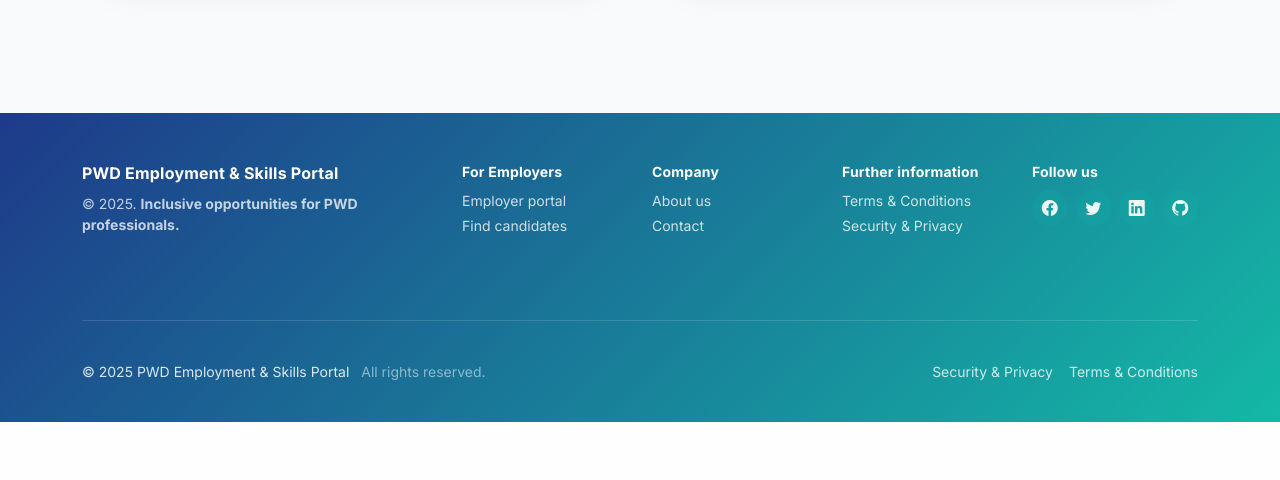
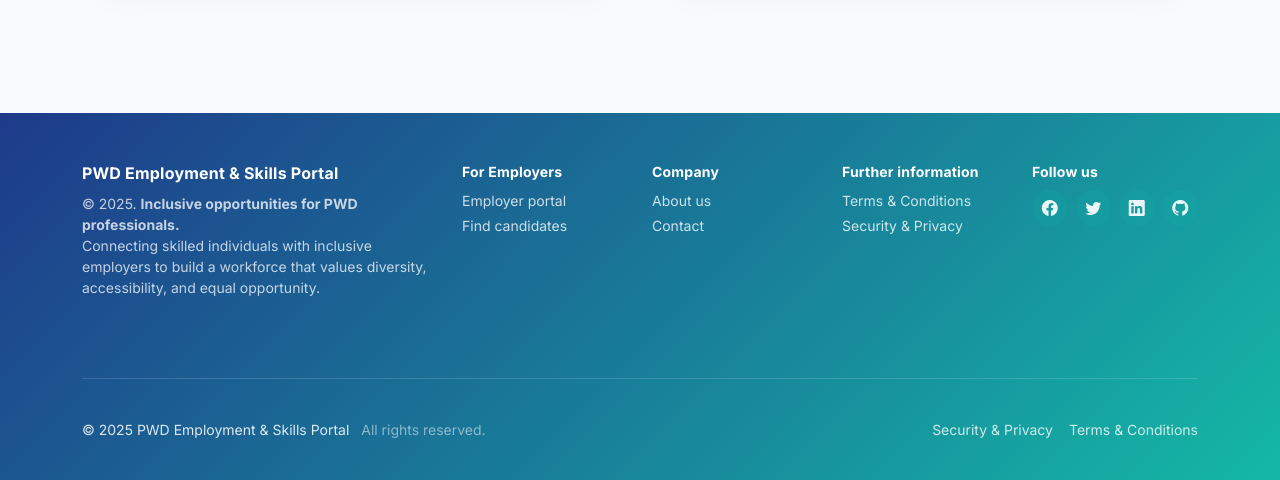
Before and after one commit to Dayether/pwdjs, a PHP site: page /index.php in a window 1280 px wide. Shown: the part 1875-2355 px from the top of the page. Before the commit the page ends 2297 px from the top, so only its background shows below. Run offline with PHP 8.4, Linux system fonts and the light colour scheme; data comes from the database, SQL or seed files in the repository.

Commit message:
test footer design

```diff
--- a/includes/footer.php
+++ b/includes/footer.php
@@ -140,7 +140,7 @@
                 <div class="row g-4">
                     <div class="col-12 col-md-4">
                         <div class="mb-2 footer-title">PWD Employment &amp; Skills Portal</div>
-                        <div class="footer-sub small">&copy; <?php echo date('Y'); ?>. <strong>Inclusive opportunities for PWD professionals.</strong></div>
+                        <div class="footer-sub small">&copy; <?php echo date('Y'); ?>. <strong>Inclusive opportunities for PWD professionals.</strong><br>Connecting skilled individuals with inclusive employers to build a workforce that values diversity, accessibility, and equal opportunity.</div>
                     </div>
                     <div class="col-6 col-md-2">
                         <div class="footer-title small mb-2">For Employers</div>
```
